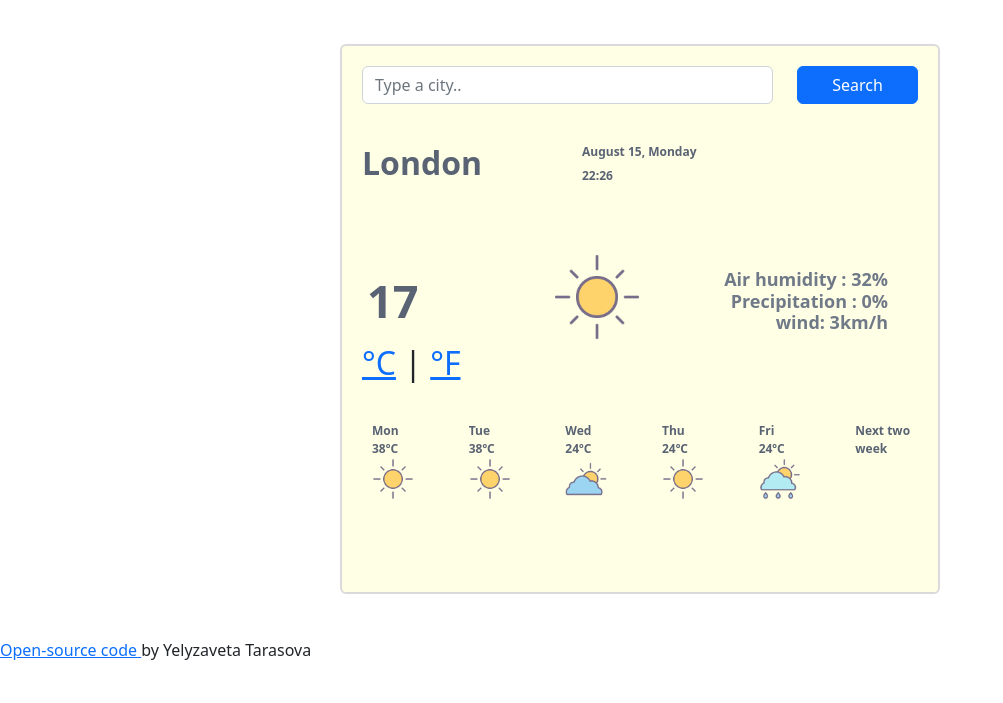
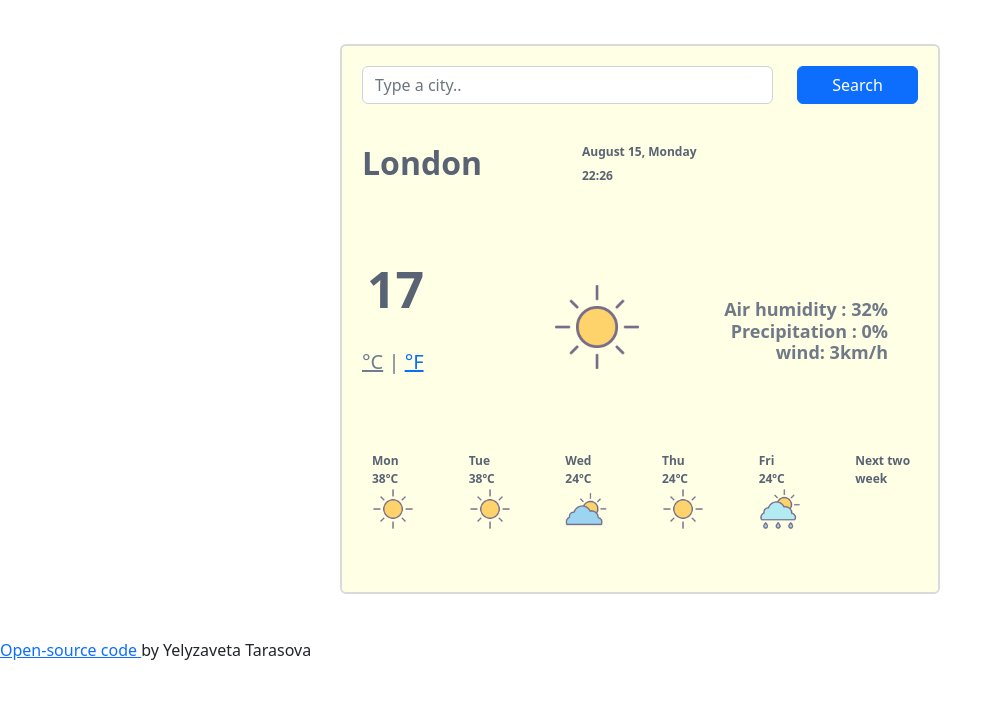
Before and after one commit to Elyzavetka/weather-app-vanilla-js, a website built with Parcel: page index.html in a window 1280 px wide. Shown: the whole page, without its empty margins (0-1003 px from the left). Built offline with nearby package versions, Linux system fonts and the light colour scheme.

Commit message:
Design changes

```diff
--- a/src/styles.css
+++ b/src/styles.css
@@ -24,16 +24,24 @@ p {
 }
 .body-temperature {
   color: #596373;
-  font-size: 45px;
+  font-size: 50px;
   display: block;
-  top: 0px;
+  top: -15px;
   left: 5px;
 }
-.unit_tempearature {
+#unit_tempearature {
   color: #6f7b8e;
-  font-size: 29px;
+  display: block;
+  font-size: 20px;
+  top: -15px;
+  left: 100px;
 }
 
+#celsius-link {
+  color: #6f7b8e;
+  top: -15px;
+  left: 5px;
+}
 .time {
   color: #596373;
   font-size: 12px;
```
Also changed, not shown: index.html (+2 -2 lines).
